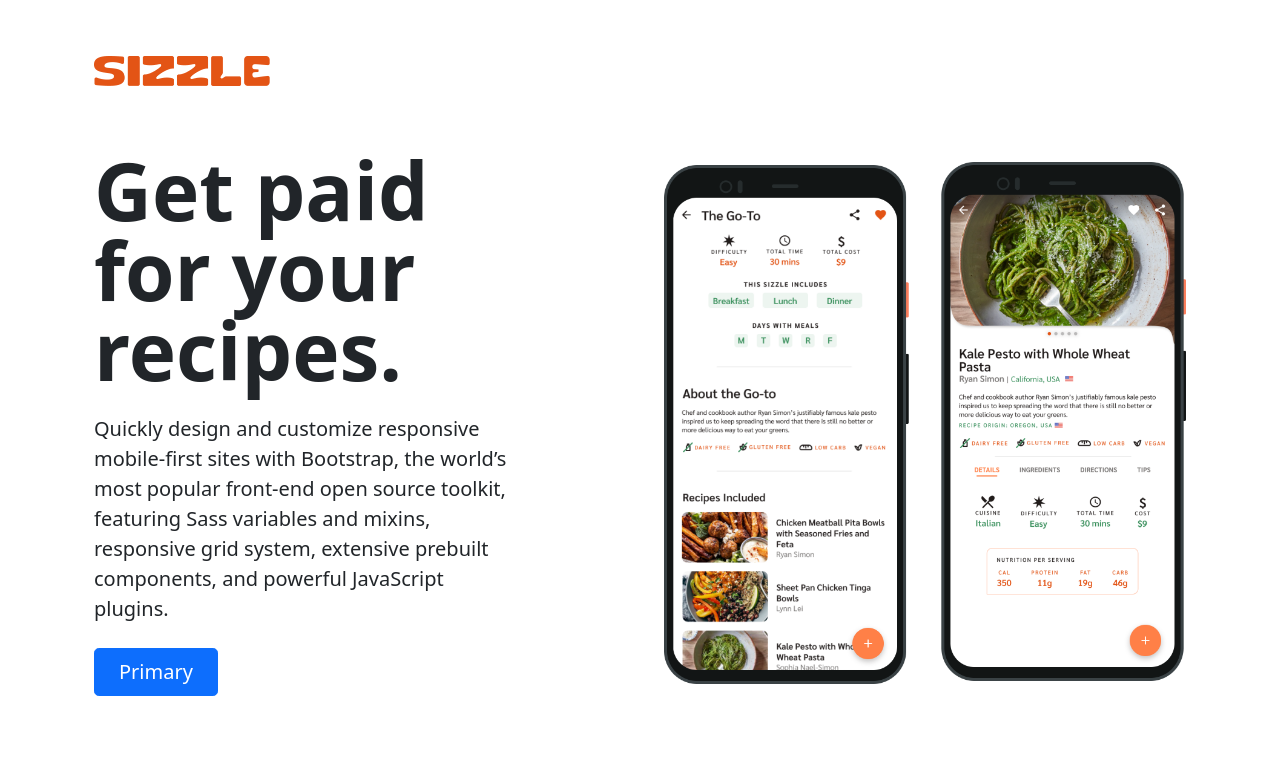
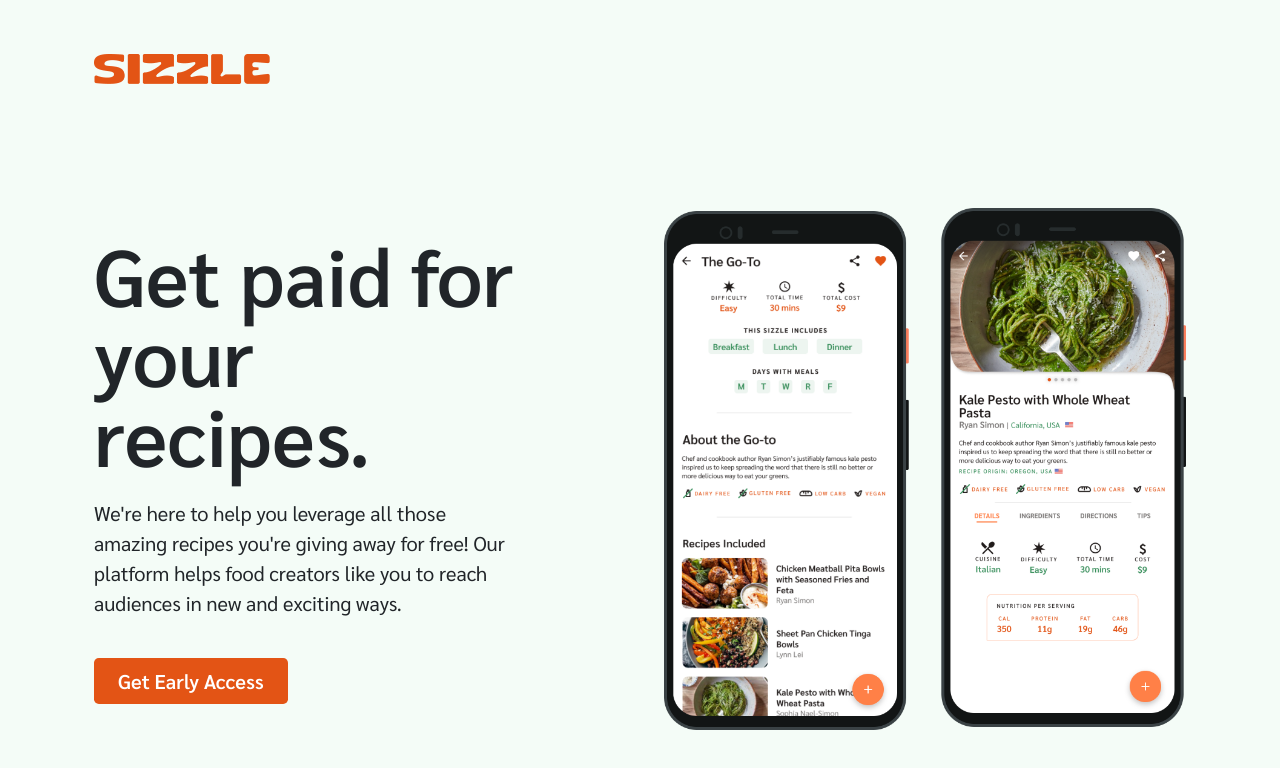
Before and after one commit to Sizzle-Tech/website, a plain HTML site: page index.html in a window 1280 px wide. Drawn offline with Linux system fonts and the light colour scheme.

Commit message:
added rest of design

```diff
--- a/css/index.css
+++ b/css/index.css
@@ -1,16 +1,59 @@
 @charset "UTF-8";
 
 body {
+    margin: 0 auto;
+    background-color: #F4FCF7;
+    font-family: 'Sarabun', sans-serif;
+}
+
+#hero-section {
+    margin-top: 1rem;
+    margin-bottom: 1rem;
     height: 100vh;
-    margin: 0 auto;
 }
 
 .row {
     height: 100vh;
 }
 
-@media screen and (max-width: 540px) {
+@media screen and (max-width: 768px) {
     #logo {
         text-align: center;
     }
 }
+
+h1 {
+    font-weight: 600 !important;
+}
+
+p {
+    font-weight: 400 !important;
+}
+
+button {
+    font-weight: 600 !important;
+    font-family: 'Sarabun', sans-serif;
+}
+
+.btn-primary {
+    background-color: #E35415;
+    border: none;
+}
+
+.btn-primary:active {
+    background-color: #FF7F47;
+}
+
+.btn-primary:active:focus {
+    background-color: #FF7F47;
+    box-shadow: 0 0 0 0.25rem rgb(255 197 171 / 50%);
+}
+
+.btn-primary:hover {
+    background-color: #FF7F47;
+}
+
+.btn-primary:focus {
+    background-color: #E35415;
+    box-shadow: 0 0 0 0.25rem rgb(255 197 171 / 50%);
+}
--- a/index.html
+++ b/index.html
@@ -5,11 +5,14 @@
     <title>Sizzle</title>
     <link href="css/bootstrap.min.css" rel="stylesheet">
     <link href="css/index.css" rel="stylesheet">
+    <link rel="preconnect" href="https://fonts.googleapis.com">
+    <link rel="preconnect" href="https://fonts.gstatic.com" crossorigin>
+    <link href="https://fonts.googleapis.com/css2?family=Sarabun:wght@400;600&display=swap" rel="stylesheet">
 </head>
 <body>
 
 <div id="hero-section" class="container px-4">
-    <div class="row flex-lg-row-reverse align-items-center g-5 py-5">
+    <div class="row flex-lg-row-reverse align-items-center g-5">
         <div id="logo" class="col-12">
             <img src="images/sizzle-logo.png" class="img-fluid" alt="Sizzle Logo" width="176" />
         </div>
@@ -18,10 +21,13 @@
         </div>
         <div class="col-lg-1"></div>
         <div class="col-md-12 col-lg-5">
-            <h1 class="display-1 fw-bold lh-1 mb-3">Get paid for your recipes.</h1>
-            <p class="lead pt-2">Quickly design and customize responsive mobile-first sites with Bootstrap, the world’s most popular front-end open source toolkit, featuring Sass variables and mixins, responsive grid system, extensive prebuilt components, and powerful JavaScript plugins.</p>
-            <div class="d-grid pt-2 d-md-flex justify-content-md-start">
-                <button type="button" class="btn btn-primary btn-lg px-4 me-md-2">Primary</button>
+            <h1 class="display-1 lh-1 mb-3">Get paid for your recipes.</h1>
+            <p class="lead pt-2">
+                We're here to help you leverage all those amazing recipes you're giving away for free! Our platform
+                helps food creators like you to reach audiences in new and exciting ways.
+            </p>
+            <div class="d-grid pt-4 d-md-flex justify-content-md-start">
+                <button type="button" class="btn btn-primary btn-lg px-4 me-md-2">Get Early Access</button>
             </div>
         </div>
     </div>
```
